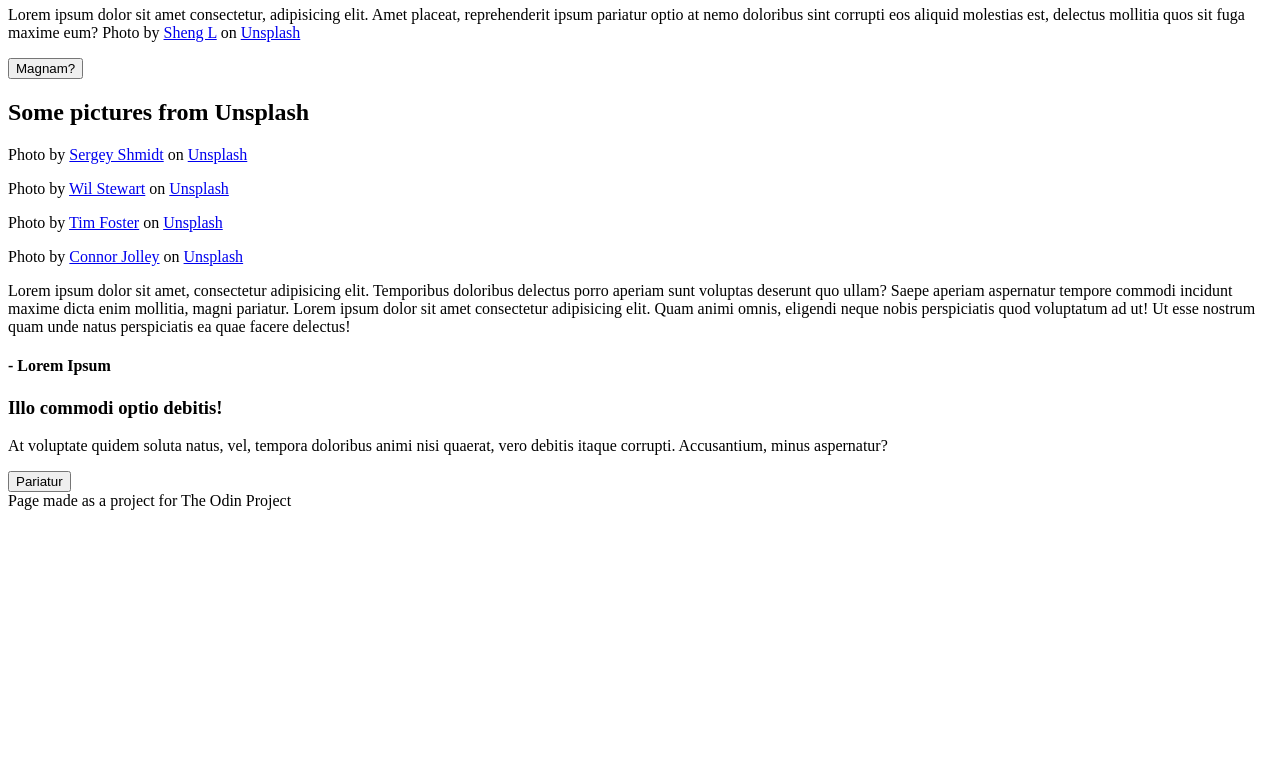
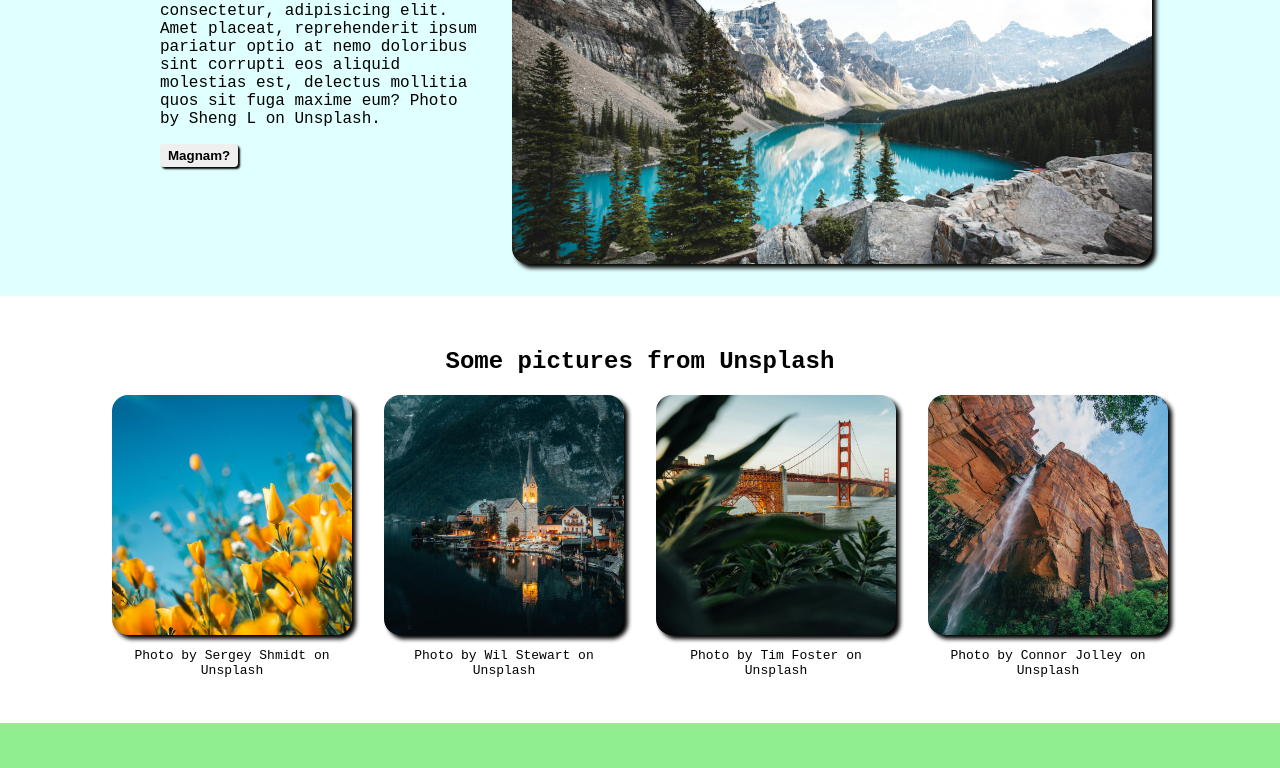
Before and after one commit to aromicmohanan/landing-page, a plain HTML site: page index.html in a window 1280 px wide. Shown: the part 187-955 px from the top of the page. Before the commit the page ends 800 px from the top, so only its background shows below. Drawn offline with Linux system fonts and the light colour scheme.

Commit message:
Add styling, Fit images to divs

```diff
--- a/index.html
+++ b/index.html
@@ -3,6 +3,7 @@
 
 <head>
     <meta charset="UTF-8">
+    <link href="./styles.css" rel="stylesheet">
     <title>Landing Page</title>
 </head>
 
@@ -23,38 +24,41 @@
                 eum? Photo by <a
                     href="https://unsplash.com/@parachutel_?utm_content=creditCopyText&utm_medium=referral&utm_source=unsplash">Sheng
                     L</a> on <a
-                    href="https://unsplash.com/photos/houses-near-lake-q2dUSl9S4Xg?utm_content=creditCopyText&utm_medium=referral&utm_source=unsplash">Unsplash</a>
+                    href="https://unsplash.com/photos/houses-near-lake-q2dUSl9S4Xg?utm_content=creditCopyText&utm_medium=referral&utm_source=unsplash">Unsplash.</a>
             </p>
             <button>Magnam?</button>
         </div>
-        <div class="image i1">
+        <div class="image i1"></div>
     </div>
     <div class="section-2">
         <h2>Some pictures from Unsplash</h2>
         <div class="cards">
             <div class="card">
-                    <div class="image i2">
+                <div class="image i2"></div>
                 <p>Photo by <a
                         href="https://unsplash.com/@monstercritic?utm_content=creditCopyText&utm_medium=referral&utm_source=unsplash">Sergey
                         Shmidt</a> on <a
                         href="https://unsplash.com/photos/orange-petaled-flowers-koy6FlCCy5s?utm_content=creditCopyText&utm_medium=referral&utm_source=unsplash">Unsplash</a>
                 </p>
             </div>
-                    <div class="image i3">
+            <div class="card">
+                <div class="image i3"></div>
                 <p>Photo by <a
                         href="https://unsplash.com/@wilstewart3?utm_content=creditCopyText&utm_medium=referral&utm_source=unsplash">Wil
                         Stewart</a> on <a
                         href="https://unsplash.com/photos/landscape-photography-of-brown-mountain-pHANr-CpbYM?utm_content=creditCopyText&utm_medium=referral&utm_source=unsplash">Unsplash</a>
                 </p>
             </div>
-                    <div class="image i4">
+            <div class="card">
+                <div class="image i4"></div>
                 <p>Photo by <a
                         href="https://unsplash.com/@timberfoster?utm_content=creditCopyText&utm_medium=referral&utm_source=unsplash">Tim
                         Foster</a> on <a
                         href="https://unsplash.com/photos/golden-gate-bridge-california-o4mP43oPGHk?utm_content=creditCopyText&utm_medium=referral&utm_source=unsplash">Unsplash</a>
                 </p>
             </div>
-                    <div class="image i5">
+            <div class="card">
+                <div class="image i5"></div>
                 <p>Photo by <a
                         href="https://unsplash.com/@connorthejolley?utm_content=creditCopyText&utm_medium=referral&utm_source=unsplash">Connor
                         Jolley</a> on <a
@@ -81,7 +85,9 @@
             <button>Pariatur</button>
         </div>
     </div>
-            <div class="footer">Page made as a project for The Odin Project</div>
+    <div class="footer">
+        <p>Lorem ipsum dolor sit, amet consectetur adipisicing elit.
+    </div>
 </body>
 
 </html>
--- /dev/null
+++ b/styles.css
@@ -0,0 +1,139 @@
+.image {
+    width: 640px;
+    height: 360px;
+    background-color: lightgreen;
+    border-radius: 16px;
+    flex-shrink: 0;
+    box-shadow: 4px 4px 4px;
+}
+
+.i2,
+.i3,
+.i4,
+.i5 {
+    width: 240px;
+    height: 240px;
+}
+
+.i1 {
+    margin: 2rem 0;
+    background-image: url("./images/connor-jolley-Y6I4VvyN_sA-unsplash.jpg");
+    background-size: cover;
+}
+
+.i2 {
+    background-image: url("./images/sergey-shmidt-koy6FlCCy5s-unsplash.jpg");
+    background-size: cover;
+}
+
+.i3 {
+    background-image: url("./images/sheng-l-q2dUSl9S4Xg-unsplash.jpg");
+    background-size: cover;
+}
+
+.i4 {
+    background-image: url("./images/tim-foster-o4mP43oPGHk-unsplash.jpg");
+    background-size: cover;
+}
+
+.i5 {
+    background-image: url("./images/wil-stewart-pHANr-CpbYM-unsplash.jpg");
+    background-size: cover;
+}
+
+body {
+    margin: 0;
+    display: flex;
+    flex-direction: column;
+    font-family: 'Courier New', Courier, monospace;
+}
+
+.header,
+.section-1,
+.footer {
+    background-color: lightcyan;
+}
+
+a {
+    color: black;
+    text-decoration: none;
+}
+
+.header {
+    display: flex;
+    justify-content: space-between;
+    padding: 0 6rem;
+    flex-wrap: wrap;
+}
+
+.header ul {
+    list-style-type: none;
+    padding: 0;
+    display: flex;
+    gap: 1rem;
+}
+
+.section-1 {
+    display: flex;
+    padding: 0 8rem;
+}
+
+.section-1 .text {
+    margin: 2rem;
+}
+
+.section-2 {
+    display: flex;
+    flex-direction: column;
+    align-items: center;
+    padding: 2rem;
+}
+
+.cards {
+    display: flex;
+    gap: 2rem;
+    flex-wrap: wrap;
+}
+
+.card {
+    width: 240px;
+    text-align: center;
+    font-size: small;
+}
+
+.section-3 {
+    background-color: lightgreen;
+    padding: 2rem;
+}
+
+.section-4 {
+    display: flex;
+    align-items: center;
+    justify-content: center;
+}
+
+.section-4 .banner {
+    background-color: lightblue;
+    padding: 2rem;
+    display: flex;
+    justify-content: space-between;
+    align-items: center;
+    gap: 4rem;
+    width: fit-content;
+    height: fit-content;
+    margin: 4rem;
+}
+
+button {
+    border-style: solid;
+    padding: 4px 8px;
+    border-radius: 4px;
+    font-weight: bold;
+    border-style: none;
+    box-shadow: 2px 2px 2px black;
+}
+
+.footer {
+    font-size: small;
+    text-align: center;
+}
```
Lines whose indentation alone changed are shown as unchanged.
